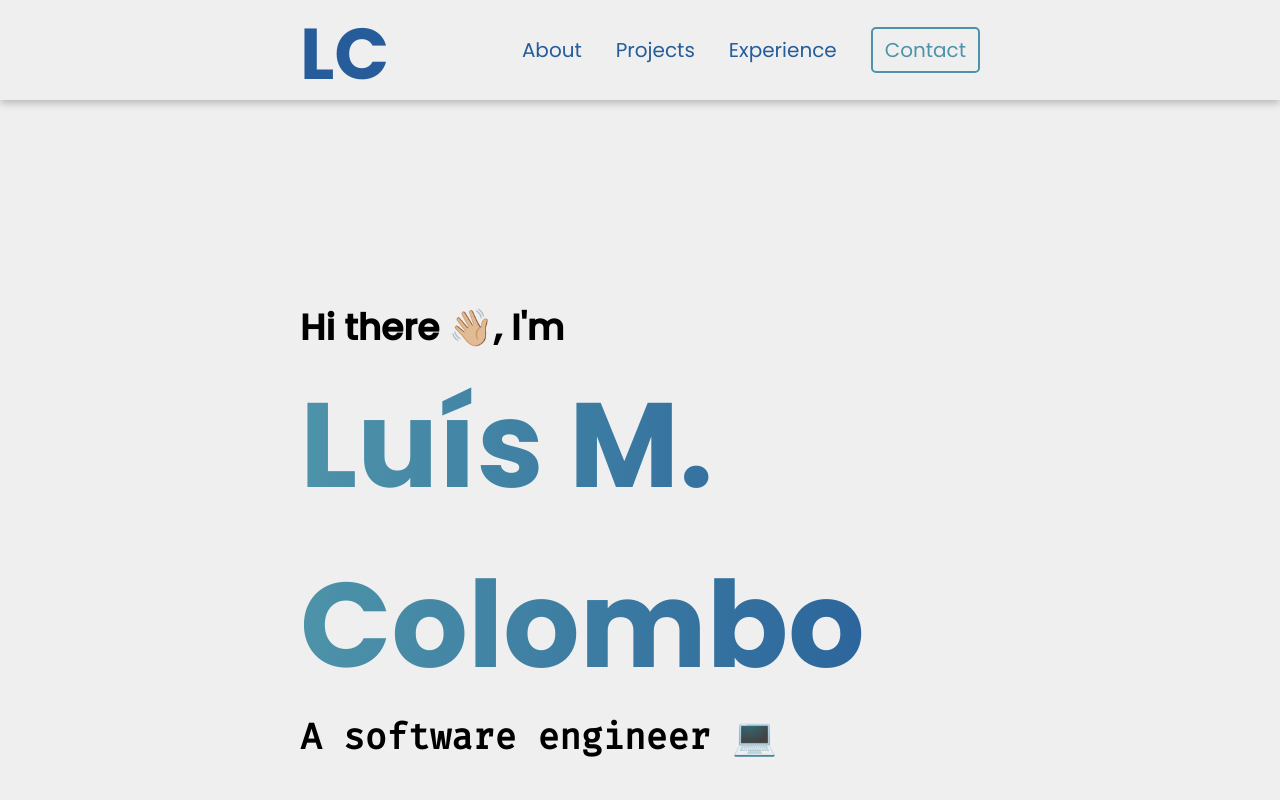
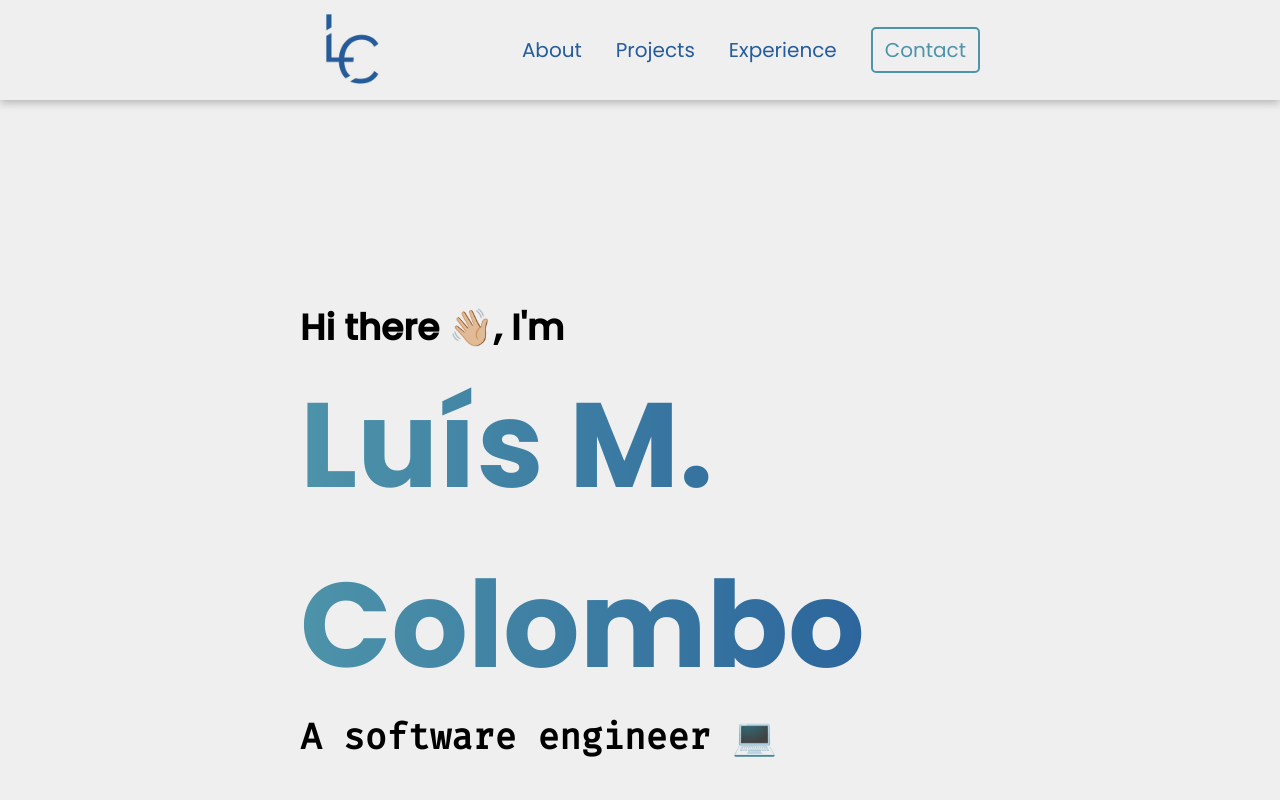
Before and after one commit to lmiguelcolombo/v2-react-portifolio, a React (Vite) app: page / in a window 1280 px wide. Shown: the top 800 px of the page. Built offline with nearby package versions, Linux system fonts and the light colour scheme; no server answers; a web font is replaced by a local one.

Commit message:
feat: add logo

```diff
--- a/src/components/Navbar/index.tsx
+++ b/src/components/Navbar/index.tsx
@@ -14,7 +14,13 @@ export default function Navbar({ links }: NavbarProps) {
     <Container>
       <div className="nav-container">
         <button className="button-to-top" onClick={() => scrollToTop()}>
-          <h1>LC</h1>
+          {/* <h1> */}
+          <img
+            src="/src/assets/logo.jpeg"
+            alt=""
+            style={{ width: "100px", height: "100px" }}
+          />
+          {/* </h1> */}
         </button>
         <div className="nav-items-wrapper">
           {links.map((link) => {
```
Also changed, not shown: src/assets/logo.jpeg (added).
